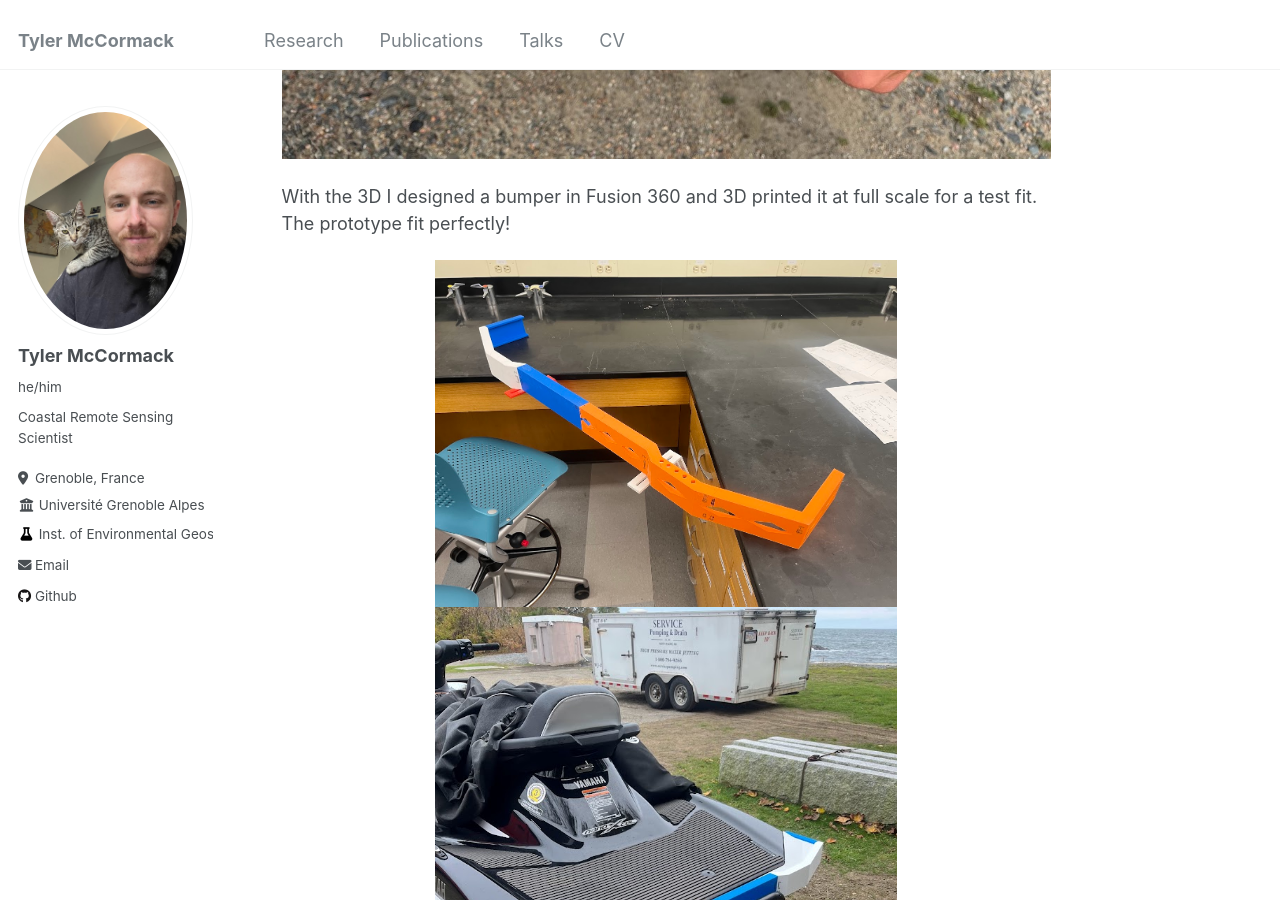
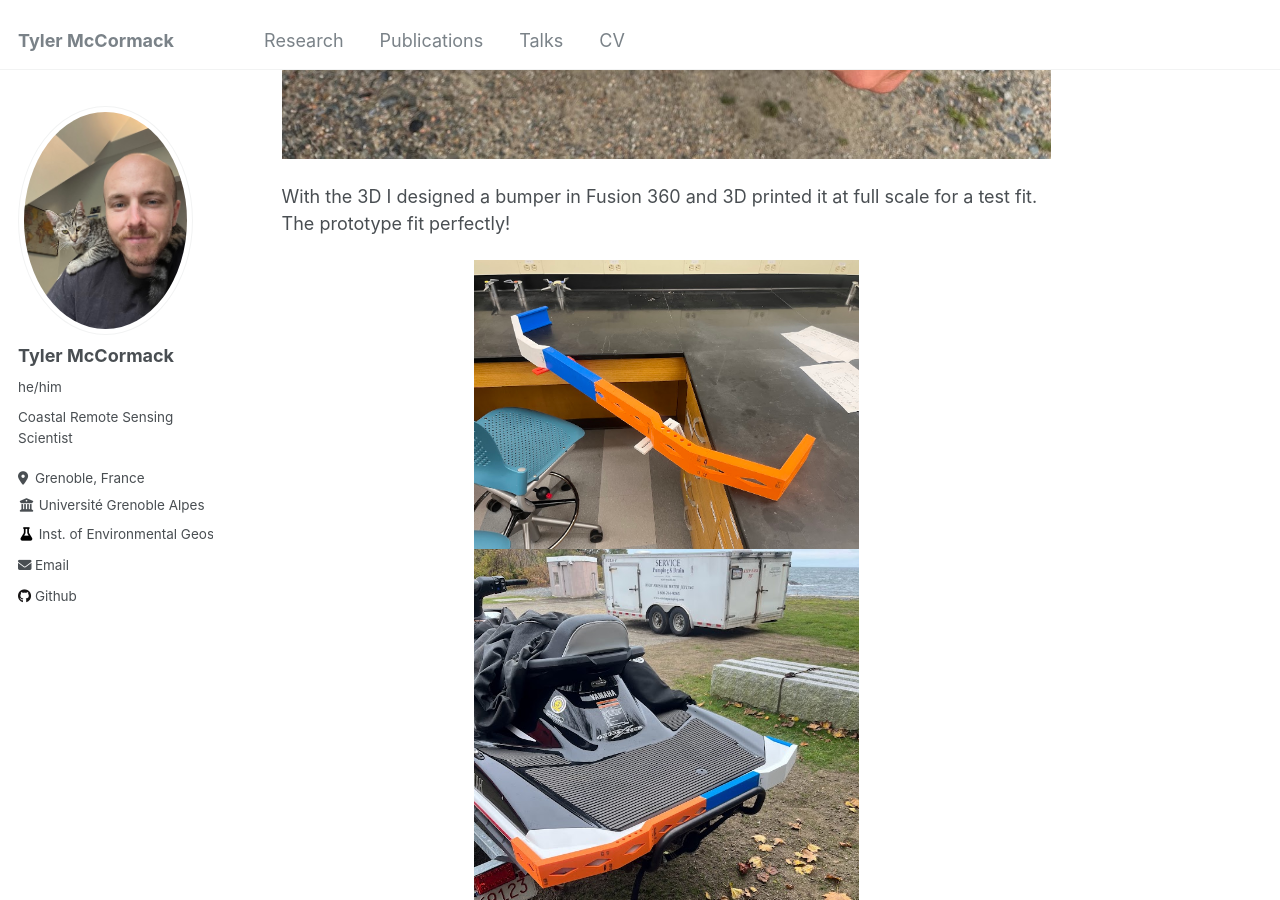
Before and after one commit to tylermccormack-research/tylermccormack-research.github.io, a Jekyll site: the page built from _portfolio/jetski.md, in a window 1280 px wide and 900 px high, scrolled down 1648 px. Built offline with Jekyll 4.4.1, drawn with Linux system fonts in a browser that asks for light colours.

Commit message:
Update jetski.md

```diff
--- a/_portfolio/jetski.md
+++ b/_portfolio/jetski.md
@@ -20,15 +20,15 @@ several times, each time with a slightly different angle. I split the videos int
 With the 3D I designed a bumper in Fusion 360 and 3D printed it at full scale for a test fit. The prototype fit perfectly!
 
  <div align="center">
-  <img src="https://tylermccormack-research.github.io/images/3dPrintedBumper_b.jpg" alt="3D Printed Jetski Bumper Prototype" width="60%">
-  <img src="https://tylermccormack-research.github.io/images/3dPrintedBumper_c.jpg" alt="3D Printed Jetski Bumper Prototype Mounted on Jetski" width="60%">
+  <img src="https://tylermccormack-research.github.io/images/3dPrintedBumper_b.jpg" alt="3D Printed Jetski Bumper Prototype" width="50%">
+  <img src="https://tylermccormack-research.github.io/images/3dPrintedBumper_c.jpg" alt="3D Printed Jetski Bumper Prototype Mounted on Jetski" width="50%">
 </div>
 
 Working with the fabrication shop and a local welder, we turned the 3D printed prototype into the final metal assembly. Thanks to the precision work by everyone it also fit like a glove!
 
  <div align="center">
-  <img src="https://tylermccormack-research.github.io/images/plasticToMetal.jpg" alt="Transforming the 3D printed prototype into the final metal assembly" width="60%">
-  <img src="https://tylermccormack-research.github.io/images/preWeld.jpg" alt="Metal bumper pieces before welding" width="60%">
+  <img src="https://tylermccormack-research.github.io/images/plasticToMetal.jpg" alt="Transforming the 3D printed prototype into the final metal assembly" width="50%">
+  <img src="https://tylermccormack-research.github.io/images/preWeld.jpg" alt="Metal bumper pieces before welding" width="50%">
 </div>
 
 ![Figure](https://tylermccormack-research.github.io/images/metalBumper.jpg "The final product!")
```
